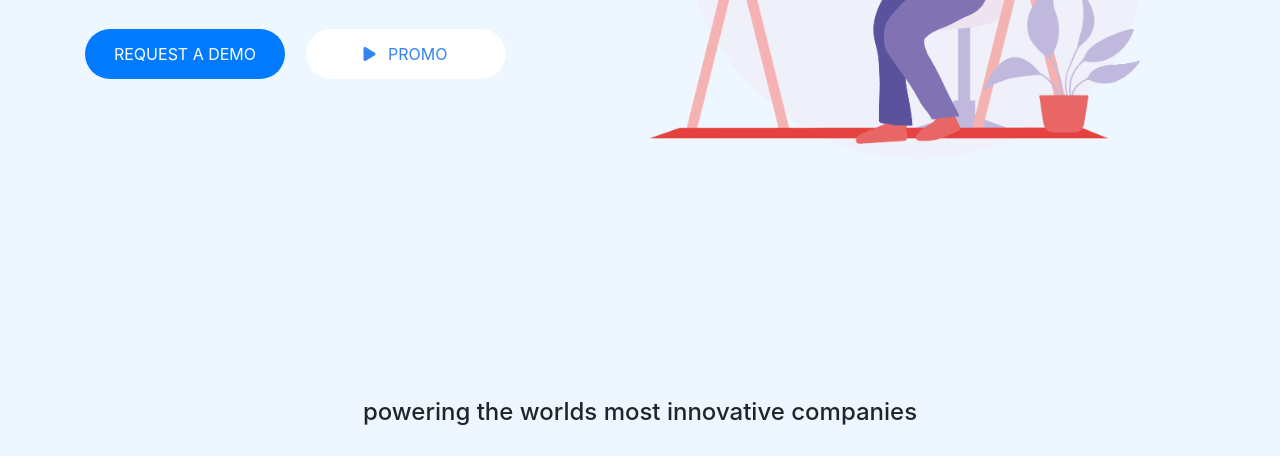
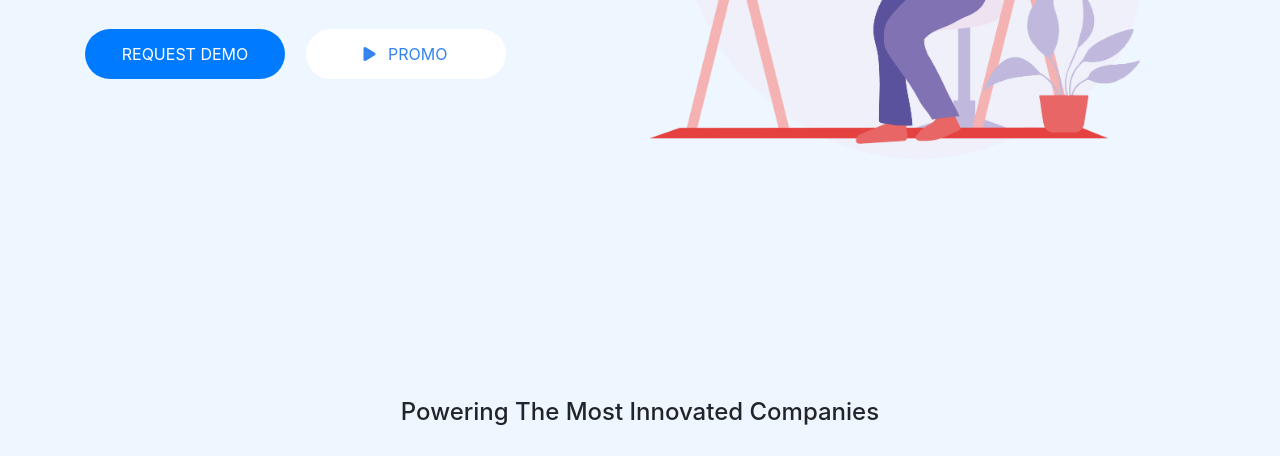
Before and after one commit to abidtkg/html-template, a website: page Taggr Website/index.html in a window 1280 px wide. Shown: the part 523-979 px from the top of the page. Drawn offline with Linux system fonts and the light colour scheme.

Commit message:
Re Coding update
Core code updates

```diff
--- a/Taggr Website/index.html
+++ b/Taggr Website/index.html
@@ -77,7 +77,7 @@
           dolorum.
         </h2>
         <br />
-        <button class="btn btn-primary ct1">
+        <button id="hero_btn_1" class="btn btn-primary ct1">
           Request a demo
         </button>
         <button class="btn btn-primary ml-3 ct2">
@@ -93,7 +93,7 @@
     <div class="clearfix"></div>
     <section class="container brands mt-5 mb-5">
       <h4 class="text-center">
-        powering the worlds most innovative companies
+        Powering The Most Innovated Companies
       </h4>
       <div class="row container">
         <div class="col-sm-12 col-md-3 col-lg-3 text-center mt-4">
--- a/Taggr Website/js/main.js
+++ b/Taggr Website/js/main.js
@@ -0,0 +1 @@
+document.getElementById("hero_btn_1").innerText = "Request demo";
--- a/Taggr Website/scss/components/_home.scss
+++ b/Taggr Website/scss/components/_home.scss
@@ -57,6 +57,9 @@
 // brands section
 .brands {
   div {
+    h4 {
+      text-transform: uppercase;
+    }
     div {
       img {
         height: 50px;
```
Also changed, not shown: Taggr Website/package.json (added, +11 -0 lines), Taggr Website/scss/style.css, 1 other file.
